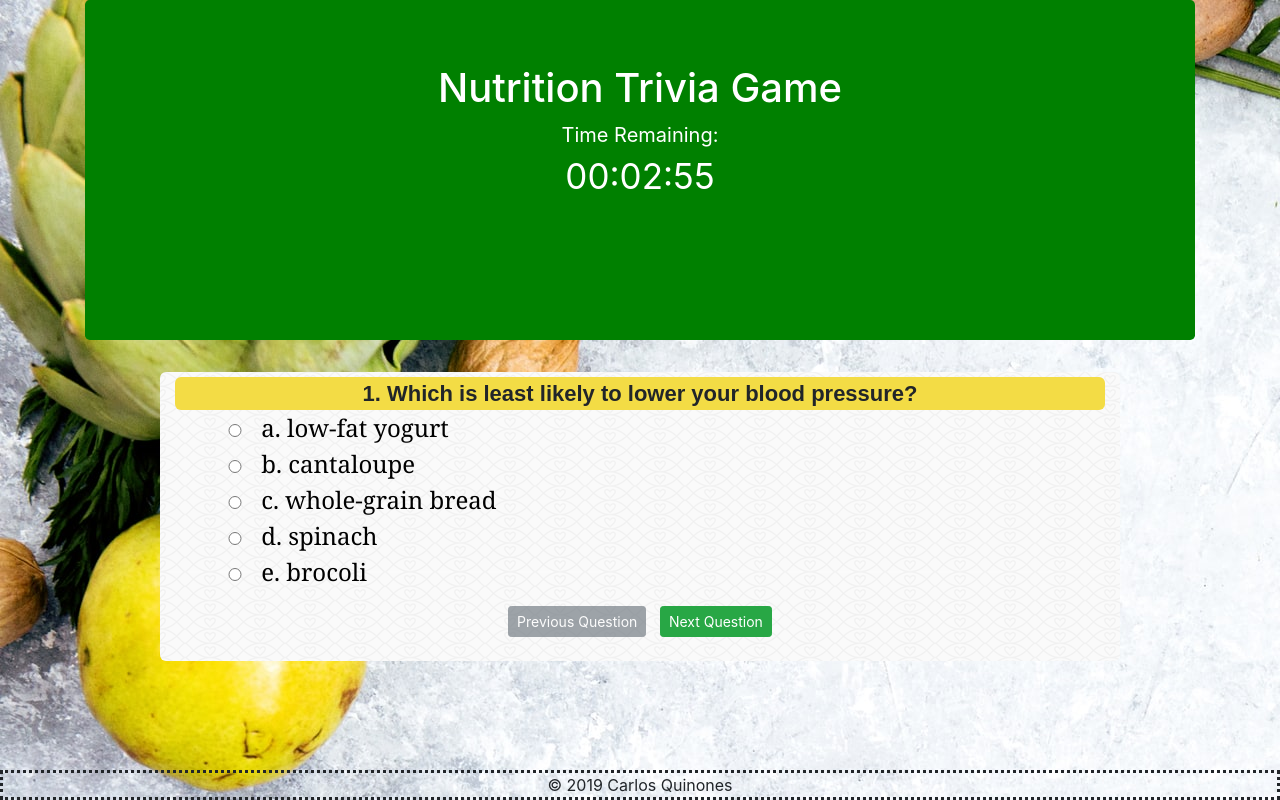
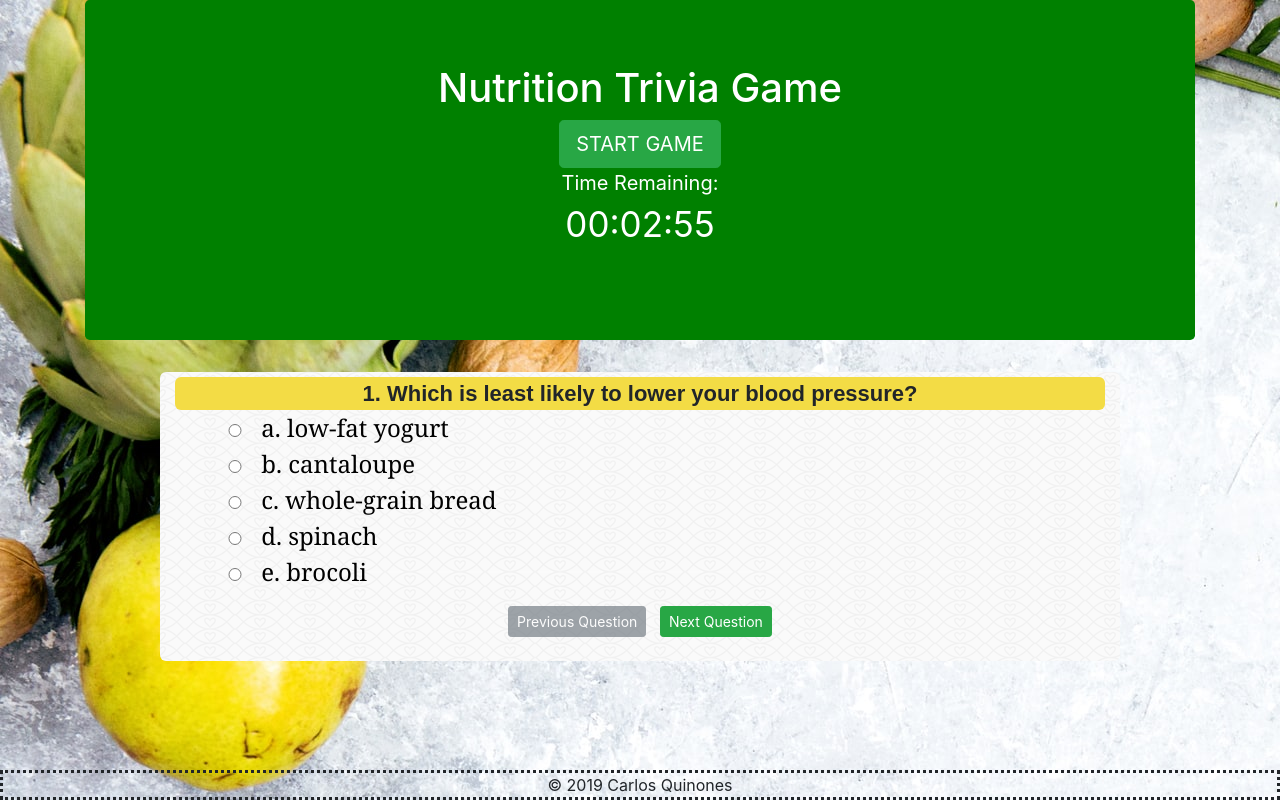
Before and after one commit to ceq2000/TriviaGame, a plain HTML site: page index.html in a window 1280 px wide. Drawn offline with nearby package versions, Linux system fonts and the light colour scheme.

Commit message:
updated start button

```diff
--- a/index.html
+++ b/index.html
@@ -11,17 +11,23 @@
         integrity="sha384-ggOyR0iXCbMQv3Xipma34MD+dH/1fQ784/j6cY/iJTQUOhcWr7x9JvoRxT2MZw1T" crossorigin="anonymous">
         <link rel="stylesheet" href="https://fonts.googleapis.com/css?family=cabin">
         <link rel="stylesheet" type="text/css" href="assets/css/style.css">
-    <title>Trivia Game</title>
+    <title>Nutrition Trivia Game</title>
 <body>
     <div class="container" style="align-content: center">
         <header>
             <div class="jumbotron text-center jumbo-style"
                 style="background-color: green; color: white; text-align:center; height:9cm">
                 <h1>Nutrition Trivia Game</h1>
+                <div class="container">
+                    <button id="startButton" class="btn btn-success btn-lg">
+                        START GAME
+                    </button>
+                </div>
+
                 <span id="iTimeShow" style="font-size: 20px">Time Remaining: </span><br />
                 <span id='timer' style="font-size:35px;"></span>
                 <div class="container" style="align-content: center">
-                    <div class="quizMessage"></div>
+                <div class="quizMessage"></div>
                 </div>
             </div>
         </header>
```
